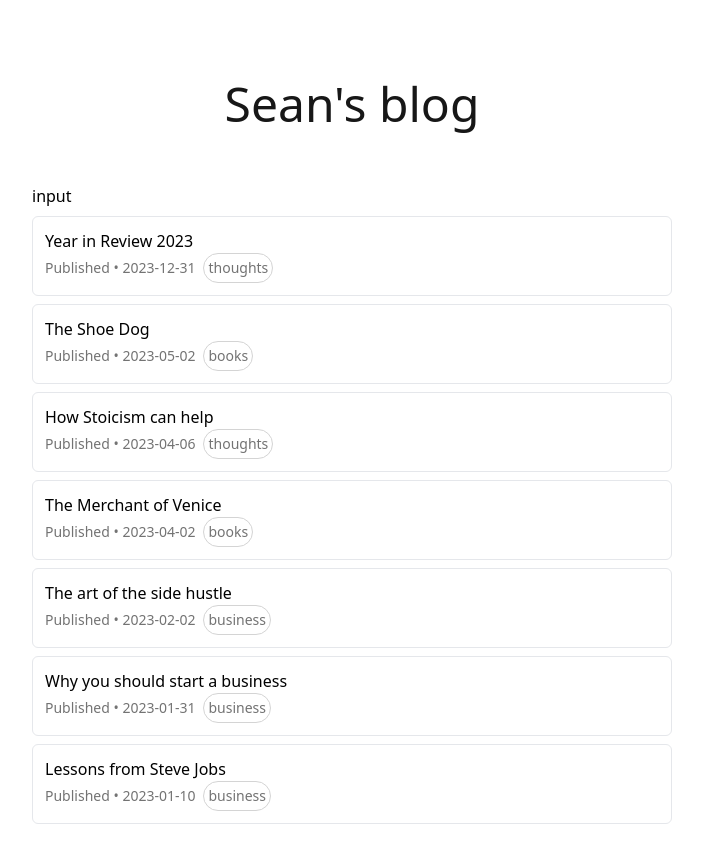
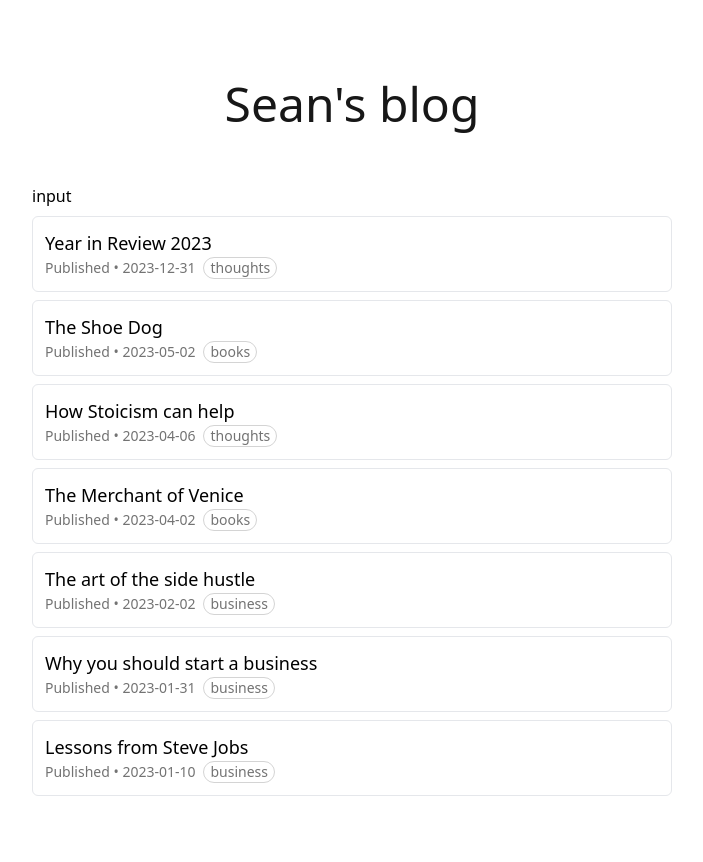
Before and after one commit to SeanXLChen/sample-blog-app, a Next.js app: page / in a window 1280 px wide. Shown: the top 862 px of the page, without its empty margins (288-991 px from the left). Built offline with nearby package versions, Linux system fonts and the light colour scheme.

Commit message:
Fix fonts

```diff
--- a/components/Item.tsx
+++ b/components/Item.tsx
@@ -11,7 +11,7 @@ const Item = ({article} : Props) => {
   return (
     <div className='border rounded-md p-3'>
         <Link href={`/article/${article.id}`}>
-        <div>
+        <div className='text-lg'>
           {article.title}
         </div>
         </Link>
--- a/components/ItemCategoryTag.tsx
+++ b/components/ItemCategoryTag.tsx
@@ -13,7 +13,7 @@ const ItemCategoryTag = ({category} : {category: string}) => {
 
   return (
     <>
-    <button className='text-sm text-neutral-500 mx-2 rounded-2xl border border-neutral-300 p-1' onClick={handleClick} >{category}</button>
+    <button className='text-sm text-neutral-500 mx-2 rounded-2xl border border-neutral-300 px-1.5' onClick={handleClick} >{category}</button>
     </>
   )
 }
```
